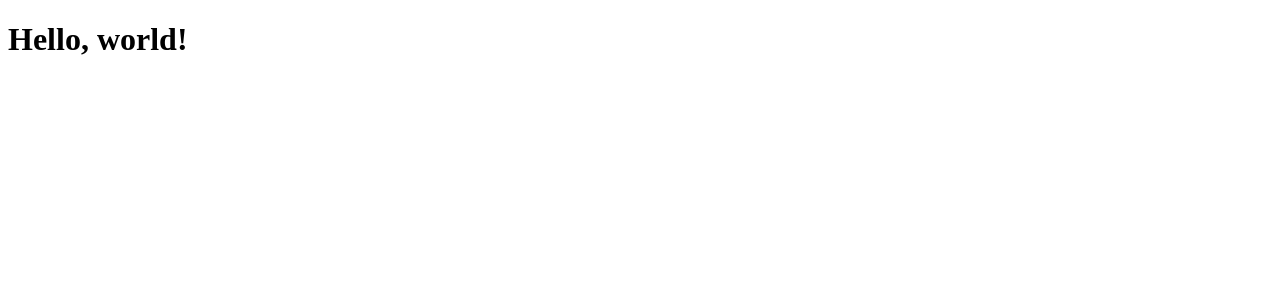
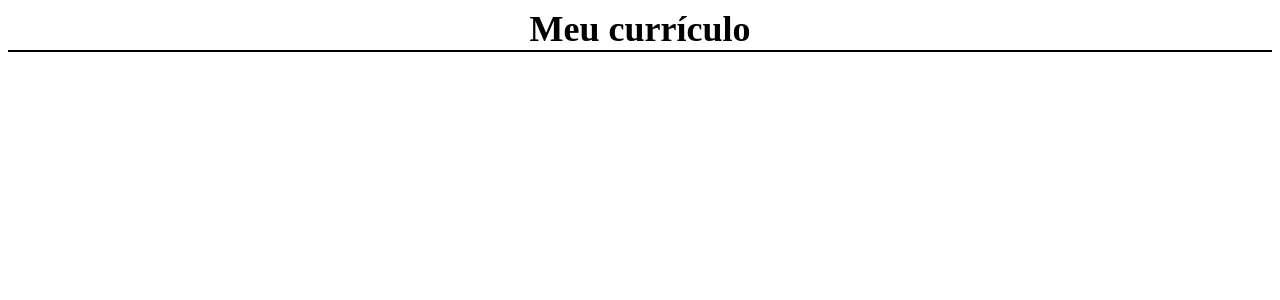
Before and after one commit to Diego-Moreira8/cv-app, a React (Vite) app: page / in a window 1280 px wide. Shown: the top 300 px of the page. Built offline with nearby package versions, Linux system fonts and the light colour scheme; the HTML template or start-up script is replaced by a standard one.

Commit message:
feat: basic header

```diff
--- a/src/App.tsx
+++ b/src/App.tsx
@@ -1,5 +1,11 @@
+import Header from "./components/Header";
+
 function App() {
-  return <h1>Hello, world!</h1>;
+  return (
+    <>
+      <Header />
+    </>
+  );
 }
 
 export default App;
--- /dev/null
+++ b/src/components/Header.tsx
@@ -0,0 +1,5 @@
+import styles from "../styles/Header.module.css";
+
+export default function Header() {
+  return <header className={styles.title}>Meu currículo</header>;
+}
--- /dev/null
+++ b/src/styles/Header.module.css
@@ -0,0 +1,7 @@
+.title {
+  text-align: center;
+  font-weight: bold;
+  font-size: 2.25rem;
+
+  border-bottom: 2px solid #000;
+}
```
